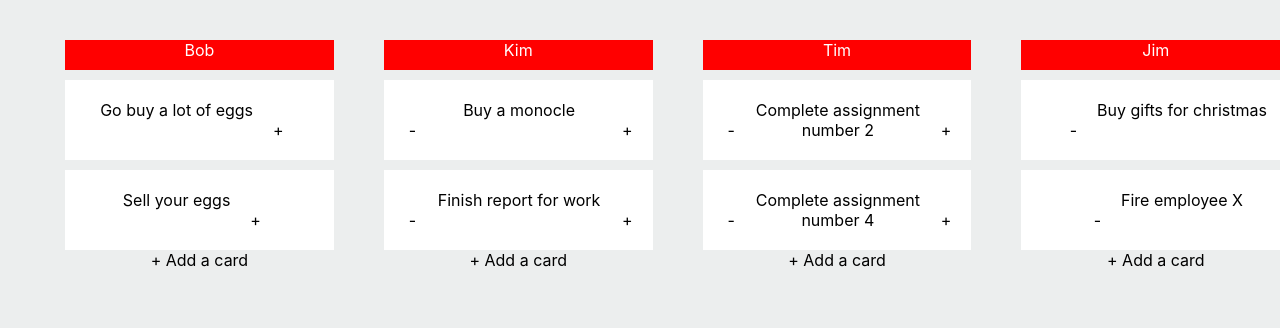
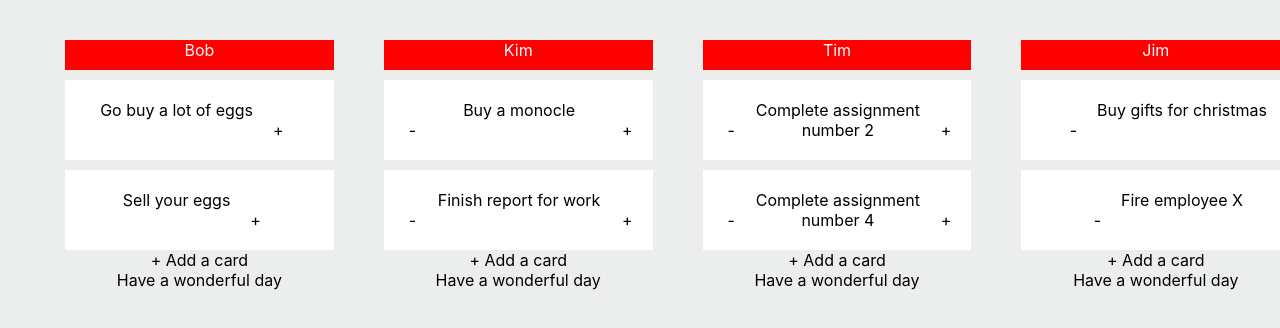
Before and after one commit to achadha2/interview_prompt, a React (Create React App) app: page / in a window 1280 px wide. Shown: the top 328 px of the page. Built offline with nearby package versions, Linux system fonts and the light colour scheme.

Commit message:
added necessary text

```diff
--- a/src/Containers/Column.jsx
+++ b/src/Containers/Column.jsx
@@ -74,6 +74,7 @@ export default class Column extends React.Component {
         <div className="columnHeader">{this.props.owner.name}</div>
         <div>{this.renderTasks()}</div>
         <div onClick={this.addTask}>+ Add a card</div>
+        <div> Have a wonderful day</div>
       </div>
     );
   }
```
